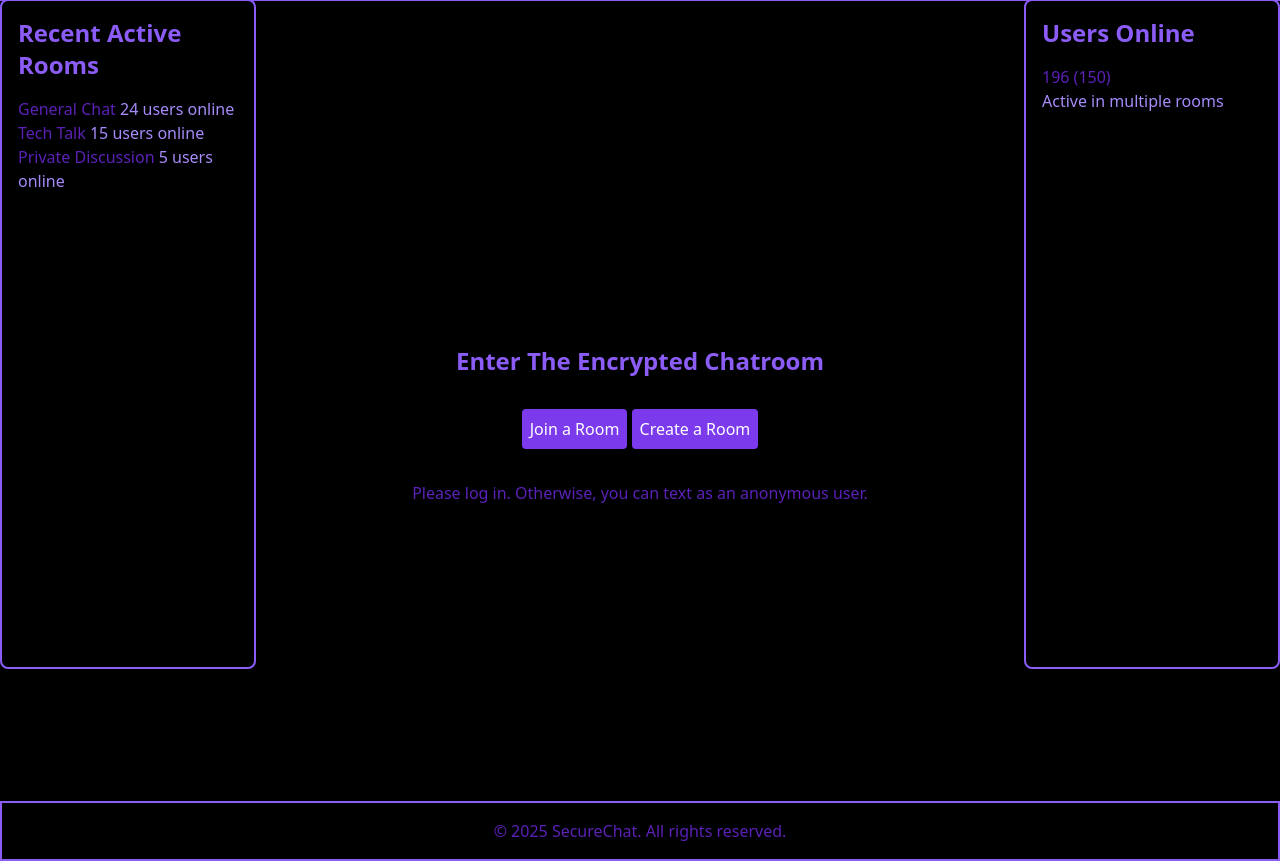
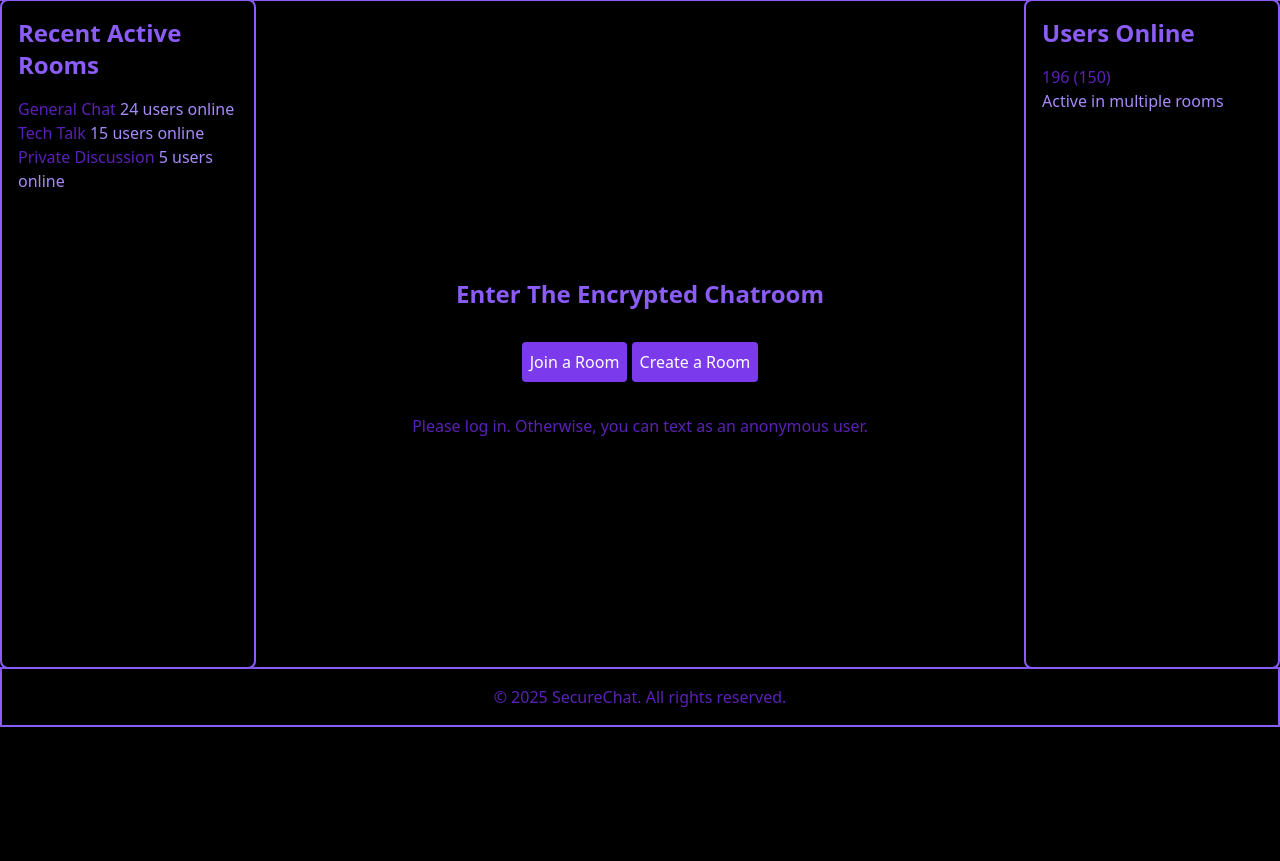
Before and after one commit to Xalibur1/Hermius, a Flask app: page / in a window 1280 px wide. Shown: the part 75-936 px from the top of the page. After the commit the page ends 802 px from the top, so only its background shows below. Run offline with Flask 3, Linux system fonts and the light colour scheme.

Commit message:
fixed footer

```diff
--- a/templates/home.html
+++ b/templates/home.html
@@ -23,7 +23,7 @@
         .main-content {
             margin-left: 20%; /* Adjust based on left container width */
             margin-right: 20%; /* Adjust based on right container width */
-            margin-bottom: 0rem; /* Add margin to push footer up */
+            min-height: calc(99.4vh - 8.1rem); /* Adjust based on navbar and footer height */
         }
     </style>
 </head>
```
